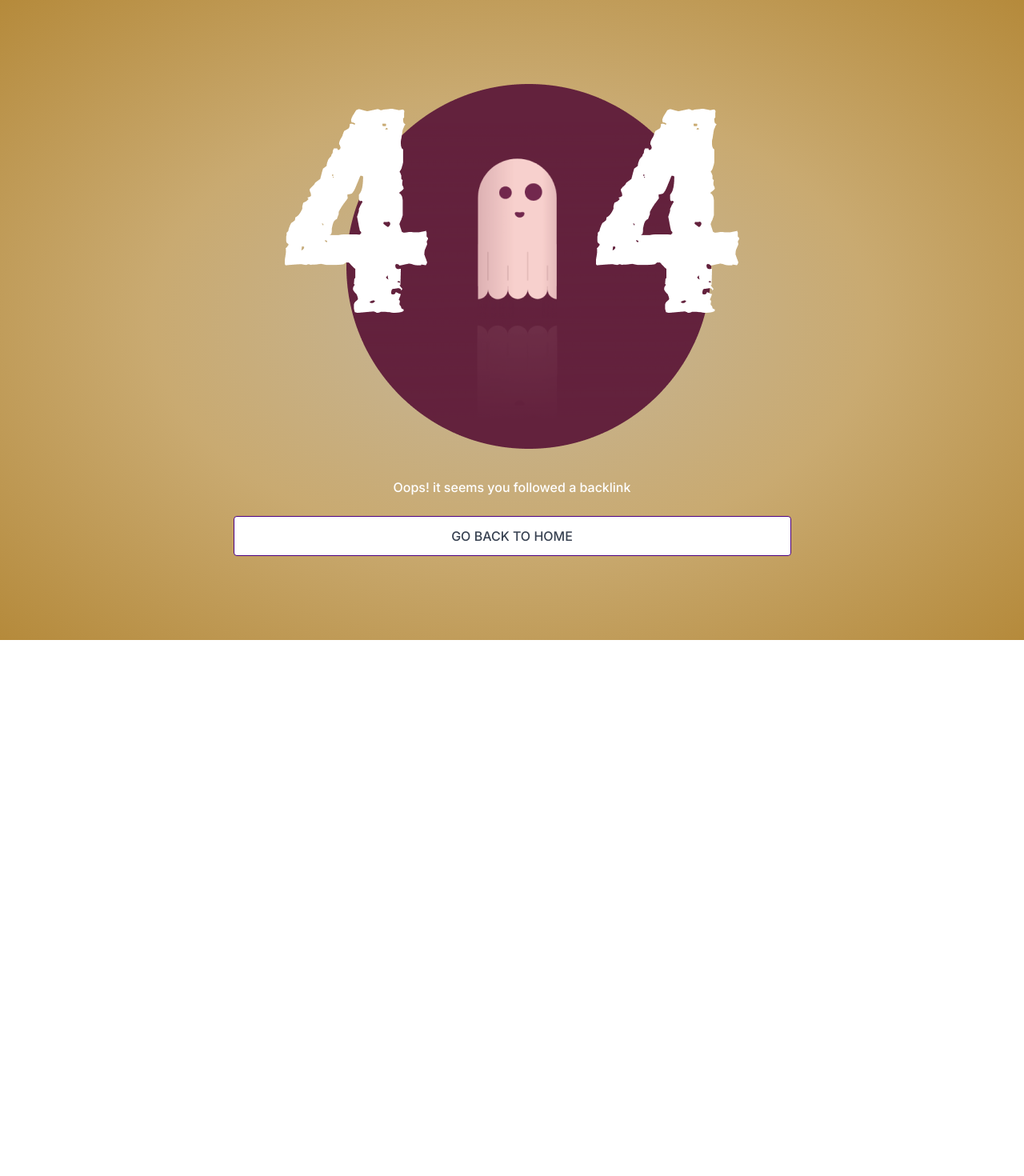
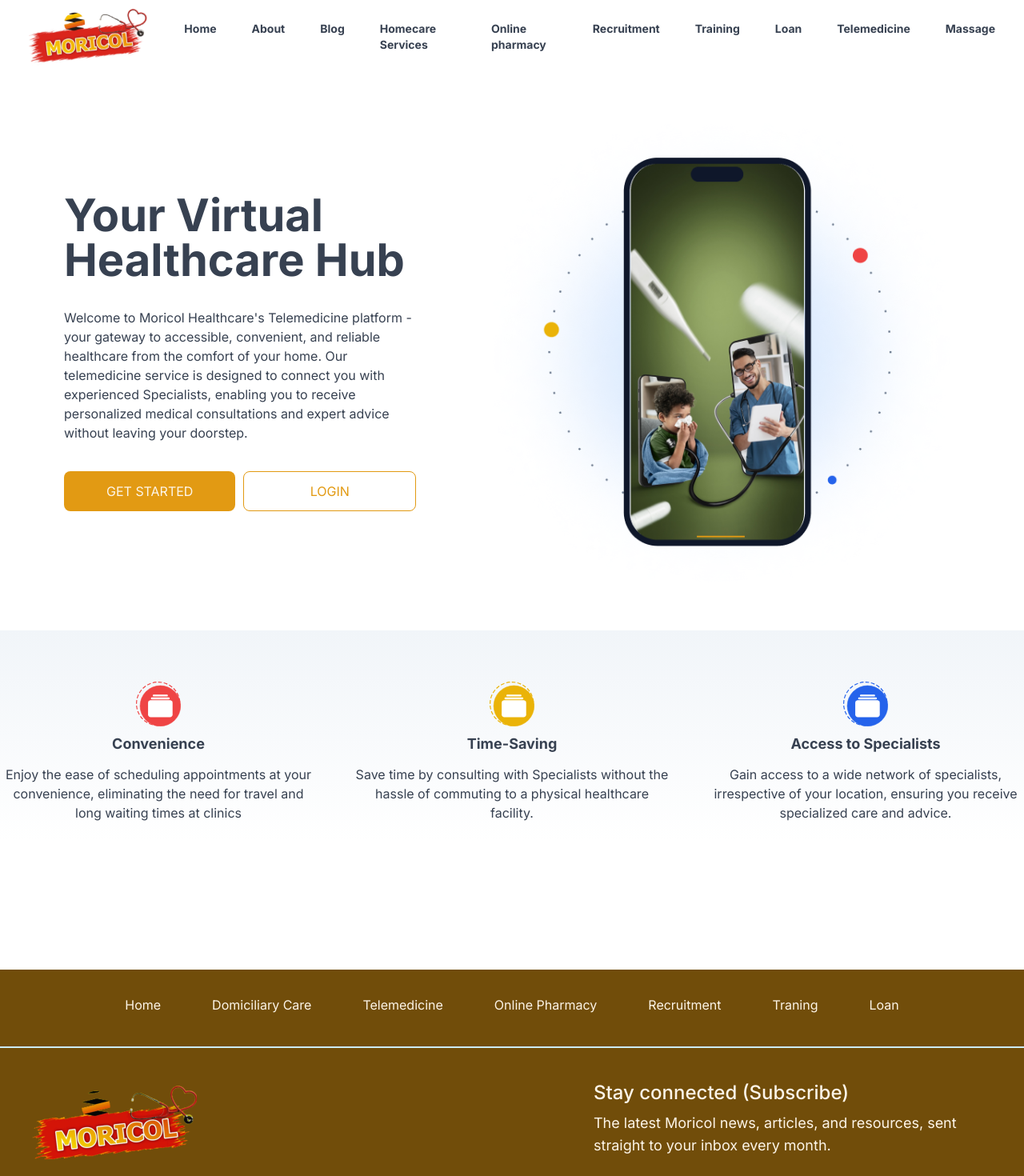
Before and after one commit to WisdomOfogba/moricol, a Next.js app: page /telemedicine in a window 1280 px wide. Before the commit this address had no page. Shown: the top 1470 px of the page at 80% size. Before the commit the page ends 800 px from the top, so only its background shows below. Built offline with nearby package versions, Linux system fonts and the light colour scheme.

Commit message:
feature/fix: fix file path; create telemedicine and massage landing page

```diff
--- a/src/app/(landing-pages)/consultancy/page.tsx
+++ b/src/app/(landing-pages)/massage/page.tsx
@@ -1,64 +1,9 @@
 import { CircleFolderSVG } from "@/components/svgs";
 import Image from "next/image";
 
-export default function Consultancy() {
+export default function Massage() {
   return (
     <main className="pb-20">
-      <section className="flex items-center justify-between gap-x-20 px-20 py-12">
-        <div className="max-w-[600px]">
-          <h1 className="mb-8 text-5.5xl font-bold leading-[3.5rem]">
-            Your Virtual Healthcare Hub
-          </h1>
-          <p>
-            Welcome to Moricol Healthcare&apos;s Telemedicine platform - your
-            gateway to accessible, convenient, and reliable healthcare from the
-            comfort of your home. Our telemedicine service is designed to
-            connect you with experienced Specialists, enabling you to receive
-            personalized medical consultations and expert advice without leaving
-            your doorstep.
-          </p>
-          <div className="mt-9 flex gap-x-2.5">
-            <button className="w-full rounded-lg bg-primary-500 px-9 py-3 text-primary-50">
-              GET STARTED
-            </button>
-            <button className="w-full rounded-lg border border-primary-500 px-9 py-3 text-primary-500">
-              LOGIN
-            </button>
-          </div>
-        </div>
-        <Image
-          src="/images/healthcare-hub.png"
-          alt=""
-          width={600}
-          height={600}
-        />
-      </section>
-      <section className="mb-20 flex items-start justify-center gap-x-12 bg-gradient-to-b from-[#F1F5F9] to-[#FFFFFF00] py-6">
-        <article className="flex max-w-[394px] flex-col items-center pt-10 text-center">
-          <CircleFolderSVG fillColor="#EF4444" />
-          <h3 className="mb-3 mt-2 text-lg font-bold">Convenience</h3>
-          <p>
-            Enjoy the ease of scheduling appointments at your convenience,
-            eliminating the need for travel and long waiting times at clinics
-          </p>
-        </article>
-        <article className="flex max-w-[394px] flex-col items-center pt-10 text-center">
-          <CircleFolderSVG fillColor="#EAB308" />
-          <h3 className="mb-3 mt-2 text-lg font-bold">Time-Saving</h3>
-          <p>
-            Save time by consulting with Specialists without the hassle of
-            commuting to a physical healthcare facility.
-          </p>
-        </article>
-        <article className="flex max-w-[394px] flex-col items-center pt-10 text-center">
-          <CircleFolderSVG fillColor="#2563EB" />
-          <h3 className="mb-3 mt-2 text-lg font-bold">Access to Specialists</h3>
-          <p>
-            Gain access to a wide network of specialists, irrespective of your
-            location, ensuring you receive specialized care and advice.
-          </p>
-        </article>
-      </section>
       <section className="flex items-center justify-between gap-x-20 px-20 py-12">
         <Image
           src="/images/virtual-massage.png"
@@ -68,7 +13,7 @@
         />
         <div className="max-w-[600px]">
           <h1 className="mb-8 text-5.5xl font-bold leading-[3.5rem]">
-            Your Virtual Massage Hub
+            Your Massage Therapy
           </h1>
           <p>
             At Moricol, we take pride in our team of seasoned massage
--- /dev/null
+++ b/src/app/(landing-pages)/telemedicine/page.tsx
@@ -0,0 +1,64 @@
+import { CircleFolderSVG } from "@/components/svgs";
+import Image from "next/image";
+
+export default function Telemedicine() {
+  return (
+    <main className="pb-20">
+      <section className="flex items-center justify-between gap-x-20 px-20 py-12">
+        <div className="max-w-[600px]">
+          <h1 className="mb-8 text-5.5xl font-bold leading-[3.5rem]">
+            Your Virtual Healthcare Hub
+          </h1>
+          <p>
+            Welcome to Moricol Healthcare&apos;s Telemedicine platform - your
+            gateway to accessible, convenient, and reliable healthcare from the
+            comfort of your home. Our telemedicine service is designed to
+            connect you with experienced Specialists, enabling you to receive
+            personalized medical consultations and expert advice without leaving
+            your doorstep.
+          </p>
+          <div className="mt-9 flex gap-x-2.5">
+            <button className="w-full rounded-lg bg-primary-500 px-9 py-3 text-primary-50">
+              GET STARTED
+            </button>
+            <button className="w-full rounded-lg border border-primary-500 px-9 py-3 text-primary-500">
+              LOGIN
+            </button>
+          </div>
+        </div>
+        <Image
+          src="/images/healthcare-hub.png"
+          alt=""
+          width={600}
+          height={600}
+        />
+      </section>
+      <section className="mb-20 flex items-start justify-center gap-x-12 bg-gradient-to-b from-[#F1F5F9] to-[#FFFFFF00] py-6">
+        <article className="flex max-w-[394px] flex-col items-center pt-10 text-center">
+          <CircleFolderSVG fillColor="#EF4444" />
+          <h3 className="mb-3 mt-2 text-lg font-bold">Convenience</h3>
+          <p>
+            Enjoy the ease of scheduling appointments at your convenience,
+            eliminating the need for travel and long waiting times at clinics
+          </p>
+        </article>
+        <article className="flex max-w-[394px] flex-col items-center pt-10 text-center">
+          <CircleFolderSVG fillColor="#EAB308" />
+          <h3 className="mb-3 mt-2 text-lg font-bold">Time-Saving</h3>
+          <p>
+            Save time by consulting with Specialists without the hassle of
+            commuting to a physical healthcare facility.
+          </p>
+        </article>
+        <article className="flex max-w-[394px] flex-col items-center pt-10 text-center">
+          <CircleFolderSVG fillColor="#2563EB" />
+          <h3 className="mb-3 mt-2 text-lg font-bold">Access to Specialists</h3>
+          <p>
+            Gain access to a wide network of specialists, irrespective of your
+            location, ensuring you receive specialized care and advice.
+          </p>
+        </article>
+      </section>
+    </main>
+  );
+}
--- a/src/components/navbar.tsx
+++ b/src/components/navbar.tsx
@@ -15,7 +15,13 @@
           </li>
         ))}
       </ul>
-      <div>
+    </nav>
+  );
+}
+
+// Language Switcher but currently not supported
+{
+  /* <div>
         <button className="flex items-center rounded-lg bg-primary-50">
           <div className="border-r-2 border-r-primary-500 py-3.5 pl-2 pr-2.5">
             <Image
@@ -45,7 +51,5 @@
             </div>
           </div>
         </button>
-      </div>
-    </nav>
-  );
+      </div> */
 }
--- a/src/constants/index.ts
+++ b/src/constants/index.ts
@@ -444,10 +444,6 @@
     name: "Homecare Services",
   },
   {
-    href: routes.CONSULTANCY,
-    name: "Consultancy",
-  },
-  {
     href: routes.ONLINEPHARMACY,
     name: "Online pharmacy",
   },
@@ -463,6 +459,14 @@
     href: routes.LOAN,
     name: "Loan",
   },
+  {
+    href: routes.TELEMEDICINE,
+    name: "Telemedicine",
+  },
+  {
+    href: routes.MASSAGE,
+    name: "Massage",
+  },
 ];
 
 export const footerLinks = [
@@ -471,11 +475,11 @@
     name: "Home",
   },
   {
-    href: "",
+    href: routes.HOMECARE,
     name: "Domiciliary Care",
   },
   {
-    href: "",
+    href: routes.TELEMEDICINE,
     name: "Telemedicine",
   },
   {
--- a/src/constants/routes.ts
+++ b/src/constants/routes.ts
@@ -3,9 +3,10 @@
   ABOUT: "/about",
   BLOG: "/blog",
   HOMECARE: "/homecare-services",
-  CONSULTANCY: "/consultancy",
   ONLINEPHARMACY: "/online-pharmacy",
   RECRUITMENT: "/recruitment",
   TRAINING: "/training",
   LOAN: "/loan",
+  TELEMEDICINE: "/telemedicine",
+  MASSAGE: "/massage",
 };
```
Also changed, not shown: src/definition.ts (+10 -10 lines).
